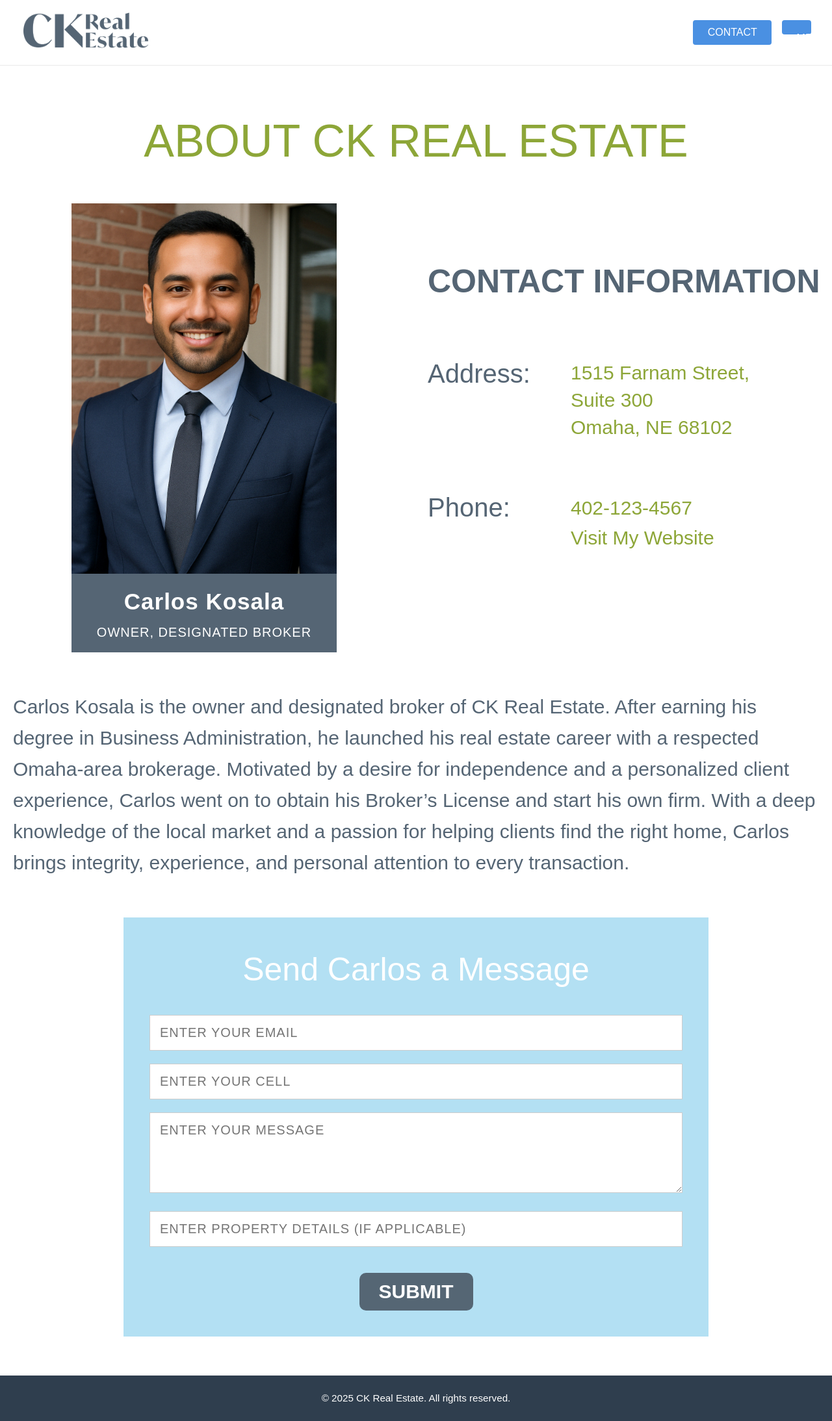
After one commit to katelynreyes/ISQA8030, a Django app: page /about/ in a window 1280 px wide. The commit adds this page. Shown: the whole page at 65% size. Run offline with Django 5.2, Linux system fonts and the light colour scheme; some web fonts are replaced.

Commit message:
finalized about us page

```diff
--- a/DjangoProject/settings.py
+++ b/DjangoProject/settings.py
@@ -43,6 +43,7 @@ INSTALLED_APPS = [
     'testApp.apps.TestappConfig',
     'home.apps.HomeConfig',
     'listings',
+    'contact',
 ]
 
 MIDDLEWARE = [
--- /dev/null
+++ b/contact/templates/contact/aboutus.html
@@ -0,0 +1,69 @@
+{% extends 'base.html' %}
+{% load static %}
+
+{% block title %}About Us - CK Real Estate{% endblock %}
+
+{% block content %}
+<section class="about">
+    <h1 class="about-title">ABOUT CK REAL ESTATE</h1>
+
+    <!-- Profile Photo + Contact Info Side by Side -->
+    <div class="contact-layout">
+        <!-- LEFT COLUMN -->
+        <div class="left-col">
+            <div class="profile-photo" style="background-image: url('{% static "images/carlos.png" %}');"></div>
+            <div class="profile-caption">
+                Carlos Kosala<br>
+                <span class="profile-subtitle">OWNER, DESIGNATED BROKER</span>
+            </div>
+        </div>
+
+        <!-- RIGHT COLUMN -->
+        <div class="right-col">
+            <div class="info">
+                <h3>CONTACT INFORMATION</h3>
+
+                <div class="contact-row">
+                    <div class="label">Address:</div>
+                    <div class="value">
+                        1515 Farnam Street, Suite 300<br>
+                        Omaha, NE 68102
+                    </div>
+                </div>
+
+                <div class="contact-row">
+                    <div class="label">Phone:</div>
+                    <div class="value">
+                        <a href="tel:4021234567">402-123-4567</a><br>
+                        <a href="#">Visit My Website</a>
+                    </div>
+                </div>
+            </div>
+        </div>
+    </div>
+
+    <!-- BIO MOVED BELOW -->
+    <div class="bio">
+        <p>
+            Carlos Kosala is the owner and designated broker of CK Real Estate. After earning his degree in Business Administration,
+            he launched his real estate career with a respected Omaha-area brokerage. Motivated by a desire for independence and
+            a personalized client experience, Carlos went on to obtain his Broker’s License and start his own firm. With a deep
+            knowledge of the local market and a passion for helping clients find the right home, Carlos brings integrity,
+            experience, and personal attention to every transaction.
+        </p>
+    </div>
+
+    <!-- Contact Form -->
+    <div class="form-container">
+        <h2>Send Carlos a Message</h2>
+        <form method="POST">
+            {% csrf_token %}
+            <input type="email" name="email" placeholder="ENTER YOUR EMAIL" aria-label="Email" required>
+            <input type="tel" name="cell" placeholder="ENTER YOUR CELL">
+            <textarea name="message" rows="4" placeholder="ENTER YOUR MESSAGE" required></textarea>
+            <input type="text" name="details" placeholder="ENTER PROPERTY DETAILS (IF APPLICABLE)">
+            <button type="submit">SUBMIT</button>
+        </form>
+    </div>
+</section>
+{% endblock %}
--- a/contact/urls.py
+++ b/contact/urls.py
@@ -2,5 +2,5 @@ from django.urls import path
 from . import views
 
 urlpatterns = [
-    path('', views.contact_view, name='about'),
+    path('', views.about, name='about'),
 ]
--- a/contact/views.py
+++ b/contact/views.py
@@ -1,7 +1,4 @@
-from django.http import HttpResponse
 from django.shortcuts import render
 
-def index(request):
-    return HttpResponse("Contact app")
-def contact_view(request):
-    return render(request, 'contact/contact.html')
+def about(request):
+    return render(request, 'contact/aboutus.html')
--- a/static/css/styles.css
+++ b/static/css/styles.css
@@ -1,4 +1,3 @@
-
 /* General Resets */
 * {
   margin: 0;
@@ -7,7 +6,7 @@
 }
 
 body {
-  font-family: "barlow-semi-condensed", sans-serif;
+  font-family: 'Barlow Semi Condensed', sans-serif;
   background-color: #ffffff;
   color: #333;
   line-height: 1.6;
@@ -44,8 +43,7 @@ body {
   padding: 0.6em 1.4em;
   border: none;
   border-radius: 4px;
-  background-color: #556574;
-  font-family: "barlow-semi-condensed", sans-serif;
+  background-color: #4a90e2;
   color: white;
   font-size: 1em;
   cursor: pointer;
@@ -53,51 +51,13 @@ body {
 }
 
 .nav-buttons button:hover {
-  background-color: #8DA638;
+  background-color: #3a78c2;
 }
-
-/* Menu Toggle Button */
-.menu-toggle {
-  display: flex;
-  align-items: center;
-  gap: 8px;
-  padding: 0.6em 1.2em;
-  border: none;
-  background-color: #556574;
-  color: white;
-  font-family: "barlow-semi-condensed", sans-serif;
-  font-size: 1em;
-  border-radius: 4px;
-  cursor: pointer;
-  transition: background 0.3s;
-}
-
-.menu-toggle:hover {
-  background-color: #8DA638;
-}
-
-.menu-toggle .hamburger {
-  display: flex;
-  flex-direction: column;
-  justify-content: space-between;
-  height: 16px;
-  width: 20px;
-}
-
-.menu-toggle .hamburger span {
-  height: 2px;
-  width: 100%;
-  background-color: white;
-  border-radius: 1px;
-  transition: all 0.3s ease;
-}
-
 
 /* Hero Section */
 .hero-image {
   width: 100%;
-  height: 500px;
-  object-fit: cover;
+  height: auto;
   display: block;
 }
 
@@ -106,12 +66,6 @@ h1 {
   font-size: 2.25em;
   margin: 1em 0 0.2em;
   color: #2c3e50;
-}
-
-h1, h2, h3 {
-  font-family: "barlow-semi-condensed", sans-serif;
-  font-weight: 600;
-  letter-spacing: -0.5px;
 }
 
 .subhead {
@@ -179,11 +133,43 @@ footer {
 }
 
 /* Side Menu */
+
+.menu-toggle {
+  width: 28px;
+  height: 22px;
+  display: flex;
+  flex-direction: column;
+  justify-content: space-between;
+  cursor: pointer;
+  padding: 4px;
+}
+
+.menu-toggle span {
+  display: block;
+  height: 3px;
+  width: 100%;
+  background-color: #333;
+  border-radius: 2px;
+  transition: all 0.3s ease-in-out;
+}
+
+/* Animate into X when menu is open */
+.menu-toggle.active span:nth-child(1) {
+  transform: rotate(45deg) translate(5px, 5px);
+}
+
+.menu-toggle.active span:nth-child(2) {
+  opacity: 0;
+}
+
+.menu-toggle.active span:nth-child(3) {
+  transform: rotate(-45deg) translate(5px, -5px);
+}
+
 .side-menu {
   position: fixed;
-  font-family: "barlow-semi-condensed", sans-serif;
   top: 0;
-  right: -300px;
+  right: -300px; /* hidden by default */
   width: 280px;
   height: 100%;
   background-color: white;
@@ -196,7 +182,6 @@ footer {
 .side-menu button {
   background: none;
   border: none;
-  font-family: "barlow-semi-condensed", sans-serif;
   font-size: 1.2em;
   font-weight: bold;
   color: #333;
@@ -213,7 +198,6 @@ footer {
 .side-menu ul {
   list-style: none;
   padding: 1em 0;
-  font-family: "barlow-semi-condensed", sans-serif;
 }
 
 .side-menu li a {
@@ -222,35 +206,15 @@ footer {
   text-decoration: none;
   color: #2c3e50;
   font-size: 1.05em;
-  font-family: "barlow-semi-condensed", sans-serif;
   border-bottom: 1px solid #eaeaea;
   transition: color 0.3s;
 }
 
 .side-menu li a:hover {
-  color: #8DA638;
+  color: #4a90e2;
 }
 
-/* Backdrop */
-.backdrop {
-  position: fixed;
-  top: 0;
-  left: 0;
-  height: 100%;
-  width: 100%;
-  background: #84D3F2;
-  opacity: 0;
-  pointer-events: none;
-  transition: opacity 0.3s ease;
-  z-index: 998;
-}
-
-.backdrop.active {
-  opacity: 70%;
-  pointer-events: auto;
-}
-
-/* Responsive Adjustments */
+/* Responsive */
 @media screen and (max-width: 768px) {
   .listing-box {
     flex-direction: column;
@@ -269,10 +233,248 @@ footer {
 
   .nav-buttons button {
     width: 100%;
-    background-color: #556574;
   }
 
-  .nav-buttons button:hover {
-    background-color: #8DA638;
+  .contact-info {
+    flex-direction: column;
+    align-items: center;
+  }
+
+  .right-col {
+    padding: 0;
+  }
+
+  .contact-row {
+    flex-direction: column;
+  }
+
+  .contact-row .label {
+    width: auto;
   }
 }
+
+
+body {
+  font-family: 'barlow semi condensed', sans-serif;
+  color: #556574;
+}
+
+/* --- Main Heading --- */
+.about-title {
+  font-weight: 100;
+  font-size: 70px;
+  color: #8DA638;
+  text-align: center;
+  margin: 60px 0 40px 0;
+}
+
+/* --- Contact Info Header --- */
+.info h3 {
+  font-weight: 600;
+  font-size: 50px;
+  color: #556574;
+  text-transform: uppercase;
+  margin-bottom: 20px;
+  padding-top: 80px;
+  padding-left: 100px;
+  white-space: nowrap;
+}
+
+/* --- Address & Phone Labels --- */
+.info p strong {
+  font-weight: 300;
+  font-size: 34px;
+  display: block;
+  margin-bottom: 8px;
+  color: #556574;
+  padding-left: 100px;
+  white-space: nowrap;
+  padding-top: 50px;
+}
+
+/* --- Address/Phone Details & Link --- */
+.info p,
+.info a {
+  font-weight: 500;
+  font-size: 30px;
+  line-height: 46px;
+  color: #8DA638;
+  text-decoration: none;
+}
+
+.info a:hover {
+  text-decoration: underline;
+}
+
+/* --- Profile Photo --- */
+.profile {
+  text-align: center;
+  min-width: 300px;
+  flex: 1;
+  padding-top: 30px;
+}
+
+.profile-photo {
+  width: 100%;
+  max-width: 410px;
+  height: 570px;
+  background-size: cover;
+  background-position: center;
+  border-radius: 0px;
+  margin: 0 auto;
+}
+
+/* --- Profile Caption Box --- */
+.profile-caption {
+  background: #556574;
+  color: white;
+  padding: 15px;
+  font-weight: 700;
+  text-align: center;
+  font-size: 35px;
+  text-transform: none;
+  letter-spacing: 1px;
+  margin-top: 0px;
+}
+
+.profile-subtitle {
+  font-weight: lighter;
+  font-size: 20px;
+  display: block;
+  margin-top: 3px;
+  text-transform: uppercase;
+}
+
+.contact-info {
+  display: flex;
+  flex-wrap: wrap;
+  gap: 40px;
+  justify-content: center;
+  align-items: flex-start;
+  margin-bottom: 40px;
+  max-width: 1100px;
+  margin-left: auto;
+  margin-right: auto;
+}
+
+.contact-content {
+  flex: 2;
+  min-width: 300px;
+}
+
+.contact-layout {
+  display: flex;
+  flex-wrap: wrap;
+  justify-content: center;
+  gap: 40px;
+  max-width: 1100px;
+  margin: 0 auto 60px auto;
+  padding: 0 20px;
+}
+
+.contact-row {
+  display: flex;
+  gap: 20px;
+  margin-bottom: 20px;
+  align-items: flex-start;
+}
+
+.contact-row .label {
+  width: 100px;
+  font-weight: 300;
+  font-size: 40px;
+  color: #556574;
+  padding-left: 100px;
+  padding-top: 50px;
+}
+
+.contact-row .value {
+  font-weight: 500;
+  font-size: 30px;
+  line-height: 42px;
+  color: #8DA638;
+  padding-left: 200px;
+  padding-top: 60px;
+}
+
+.contact-row .value a {
+  color #8DA638;
+}
+
+.contact-row .value a:hover {
+  text-decoration: underline;
+}
+
+.left-col {
+  flex: 1;
+  min-width: 300px;
+  text-align: center;
+}
+
+.right-col {
+  flex: 1.5;
+  min-width: 300px;
+}
+
+/* --- Bio Text --- */
+.bio p {
+  font-weight: 300;
+  font-size: 30px;
+  line-height: 48px;
+  color: #556574;
+  text-align: left;
+  margin: 0 auto;
+}
+
+.bio {
+  max-width: 1500px;
+  margin: 40px auto;
+  padding: 0 20px;
+}
+
+/* --- Form Section --- */
+.form-container {
+  background: #B3E0F3;
+  padding: 40px;
+  max-width: 900px;
+  margin: 60px auto;
+}
+
+.form-container h2 {
+  font-weight: 200;
+  font-size: 50px;
+  color: #ffffff;
+  text-align: center;
+  margin-bottom: 30px;
+}
+
+.form-container input,
+.form-container textarea {
+  font-family: inherit;
+  font-size: 20px;
+  padding: 15px;
+  margin-bottom: 20px;
+  width: 100%;
+  border: 1px solid #ccc;
+  letter-spacing: 1px;
+  color: #333;
+}
+
+.form-container button {
+  background-color: #556674;
+  color: white;
+  font-weight: 600;
+  font-size: 30px;
+  letter-spacing: 0;
+  border: none;
+  padding: 12px 30px;
+  cursor: pointer;
+  display: block;
+  margin: 20px auto 0;
+  transition: background-color 0.3s ease;
+  border-radius: 10px;
+}
+
+.form-container button:hover {
+  background-color: #8DA638;
+}
```
Also changed, not shown: static/images/carlos.png (added).
